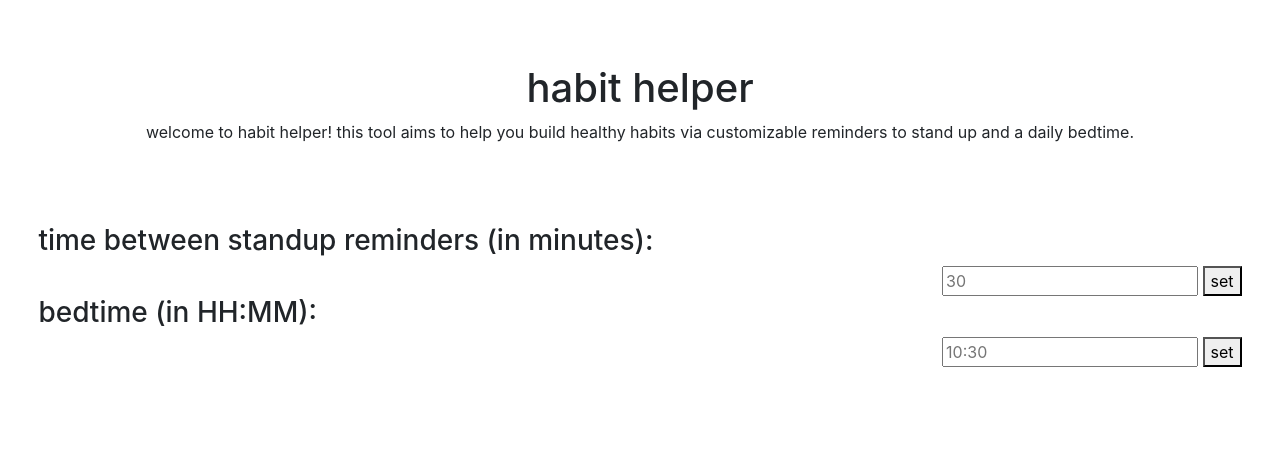
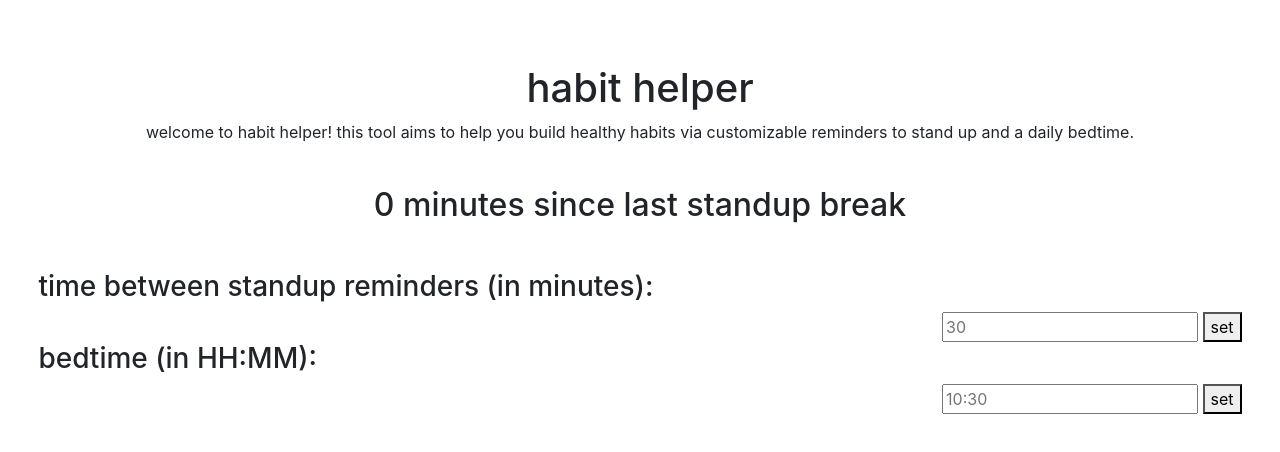
Before and after one commit to luclaire03/hackmit2020, a plain HTML site: page index.html in a window 1280 px wide. Drawn offline with nearby package versions, Linux system fonts and the light colour scheme.

Commit message:
display time since last standup

```diff
--- a/index.html
+++ b/index.html
@@ -19,8 +19,8 @@
         </div>
     </div>
 
-    <div id="countdown" style="display:none;">
-        <h2>filler:filler</h2>
+    <div id="countdown">
+        <h2 id="timertext">0 minutes since last standup break</h2>
     </div>
 
     <div id="features">
--- a/main.js
+++ b/main.js
@@ -5,7 +5,7 @@ let sinceStand = 0;     // time since last standing break, in minutes
 let updateStandTimer = setInterval(function() {
     let now = new Date().getTime();
     sinceStand = Math.round((now - lastStand) / (1000 * 60));
-    // TODO: update HTML
+    document.getElementById('timertext').innerHTML = sinceStand + ' minutes since last standup break';
     if (sinceStand >= standInterval) {
         showStandReminder()
     }
```
